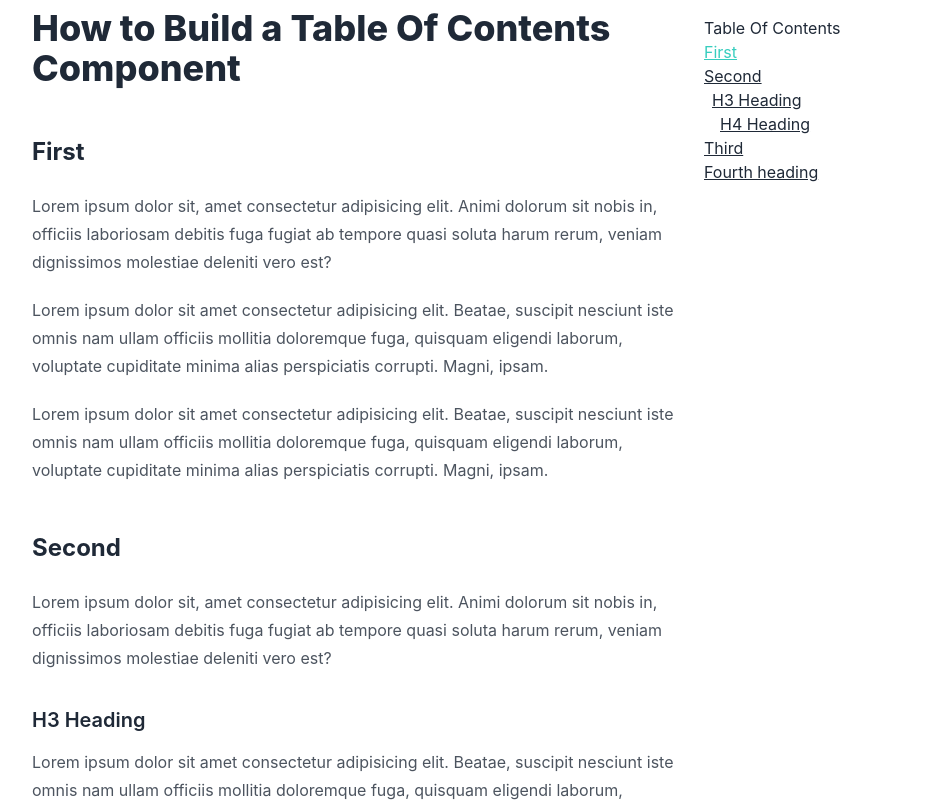
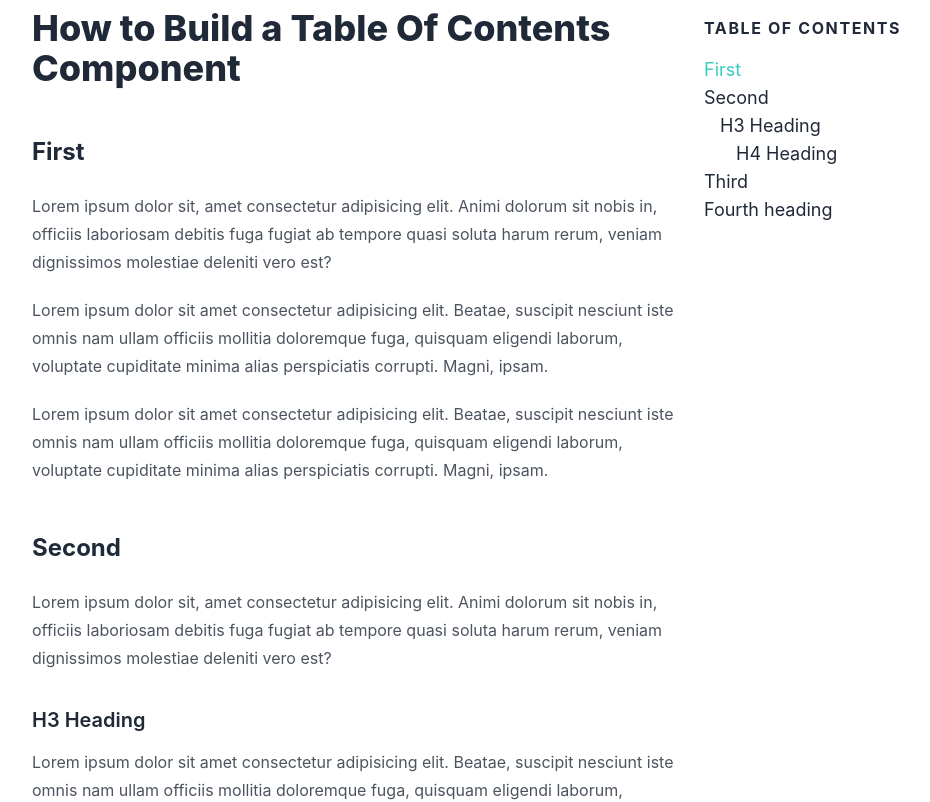
Before and after one commit to jmarioste/react-toc, a Next.js app: page / in a window 1280 px wide. Shown: the top 802 px of the page, without its empty margins (112-1042 px from the left). Built offline with nearby package versions, Linux system fonts and the light colour scheme.

Commit message:
Finishing touches

```diff
--- a/components/TableOfContents.tsx
+++ b/components/TableOfContents.tsx
@@ -48,14 +48,16 @@ const TableOfContents = (props: Props) => {
 
   return (
     <div>
-      <h2>Table Of Contents</h2>
+      <h2 className="uppercase font-bold tracking-widest my-4">
+        Table Of Contents
+      </h2>
       <ul>
         {headings.map((heading) => {
           const id = heading.id;
           const activeClass = activeId === id ? "link-accent" : "";
           const indentation = {
-            3: " pl-2",
-            4: " pl-4",
+            3: " pl-4",
+            4: " pl-8",
           };
           const level = heading.level as keyof typeof indentation;
           const paddingClass = indentation[level] ?? "";
@@ -63,7 +65,11 @@ const TableOfContents = (props: Props) => {
             <li key={id} onClick={() => setActiveId(id)}>
               <a
                 href={`#${id}`}
-                className={"link " + activeClass + paddingClass}
+                className={
+                  "link-hover transition-all my-2 text-lg " +
+                  activeClass +
+                  paddingClass
+                }
               >
                 {heading.text}
               </a>
```
